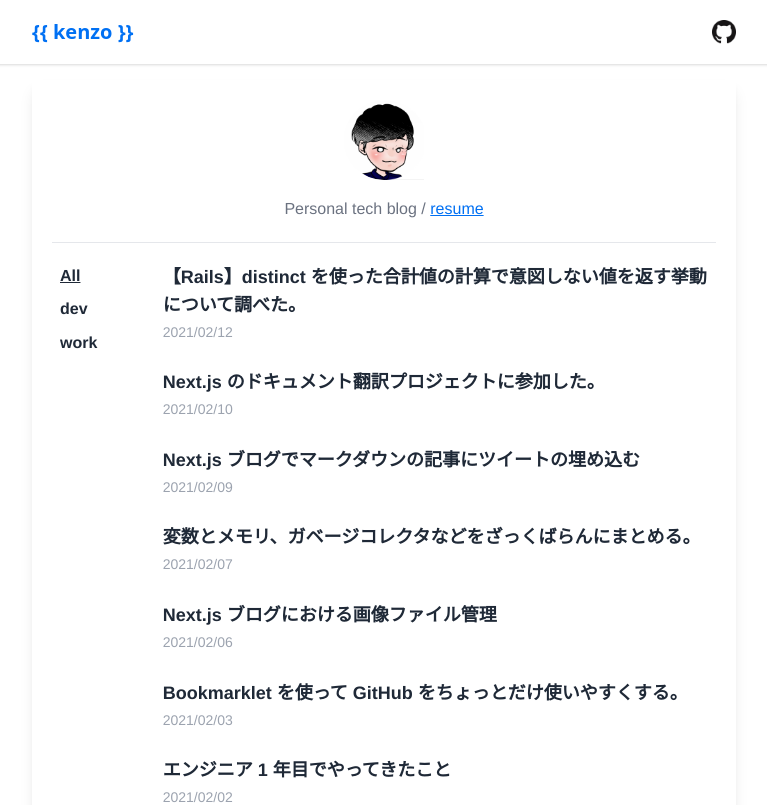
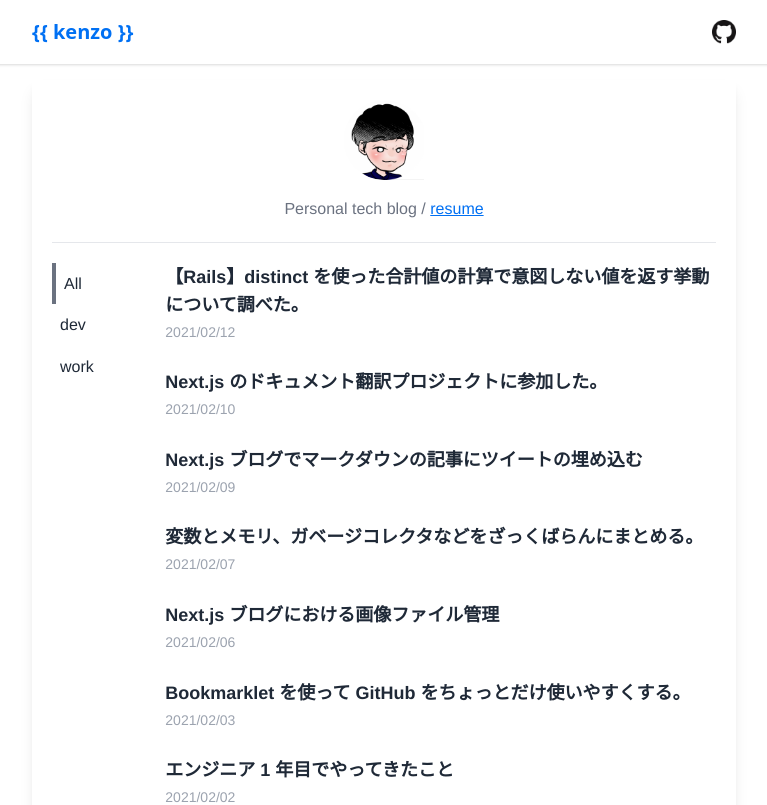
Before and after one commit to kenzo-tanaka/nextJsBlog, a Next.js app: page / in a window 1280 px wide. Shown: the top 805 px of the page, without its empty margins (256-1023 px from the left). Built offline with nearby package versions, Linux system fonts and the light colour scheme.

Commit message:
fix category menu styles

```diff
--- a/pages/index.tsx
+++ b/pages/index.tsx
@@ -39,20 +39,20 @@ const Home: NextPage<Props> = ({ allPostsData }) => {
           </p>
         </div>
         <hr className="my-5" />
-        <div className="grid grid-cols-6">
+        <div className="grid grid-cols-6 gap-4">
           <div>
             <Link href="/">
-              <a className="mb-2 pl-2 font-semibold text-gray-800 underline w-max block">
+              <a className="p-2 font-medium text-gray-800 w-full inline-block hover:bg-gray-100 hover:no-underline border-l-4 border-gray-500">
                 All
               </a>
             </Link>
             <Link href="/categories/dev">
-              <a className="mb-2 pl-2 font-semibold text-gray-800 w-max block">
+              <a className="p-2 font-medium text-gray-800 w-full inline-block hover:bg-gray-100 hover:no-underline">
                 dev
               </a>
             </Link>
             <Link href="/categories/work">
-              <a className="mb-2 pl-2 font-semibold text-gray-800 w-max block">
+              <a className="p-2 font-medium text-gray-800 w-full inline-block hover:bg-gray-100 hover:no-underline">
                 work
               </a>
             </Link>
```
